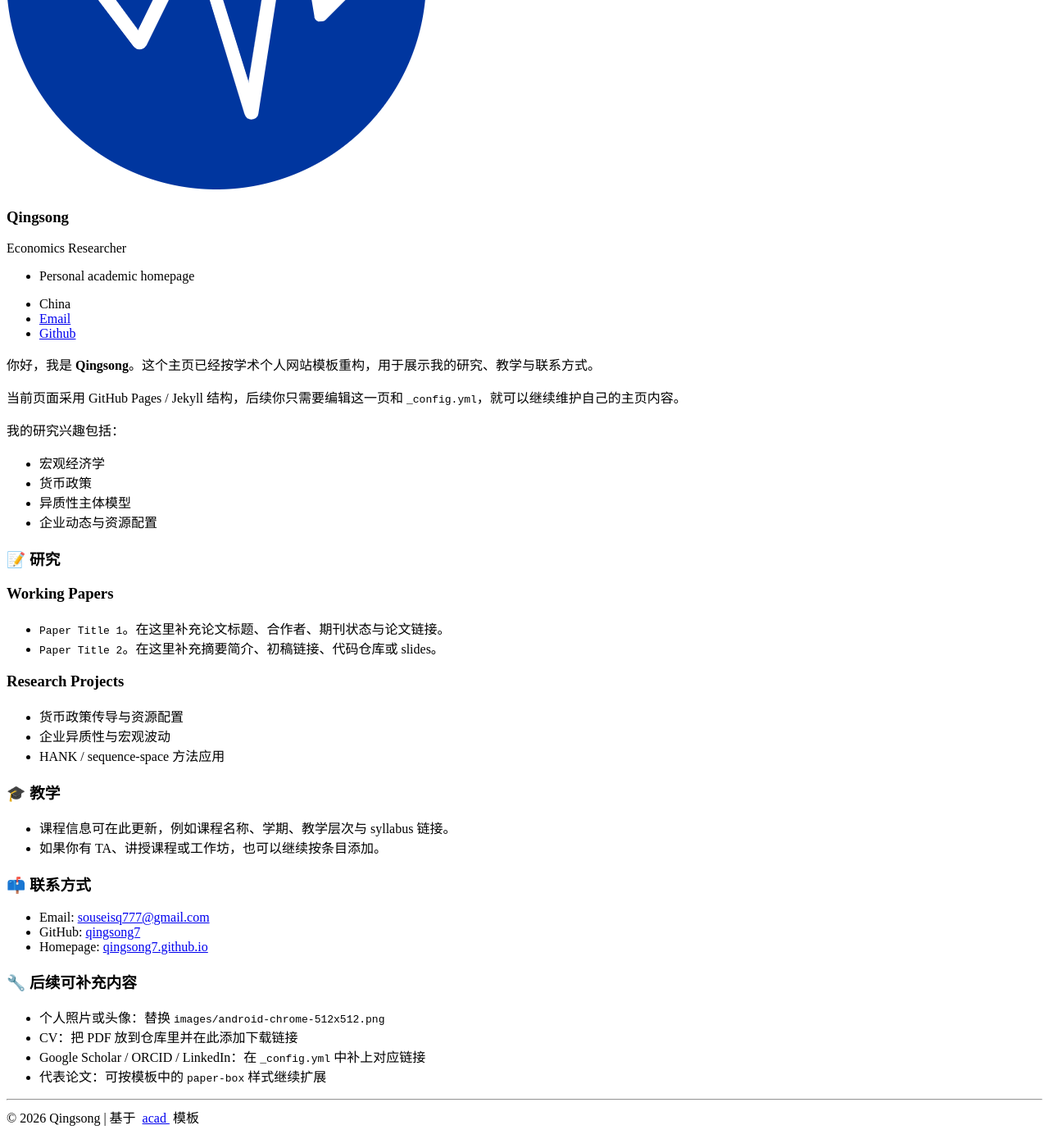
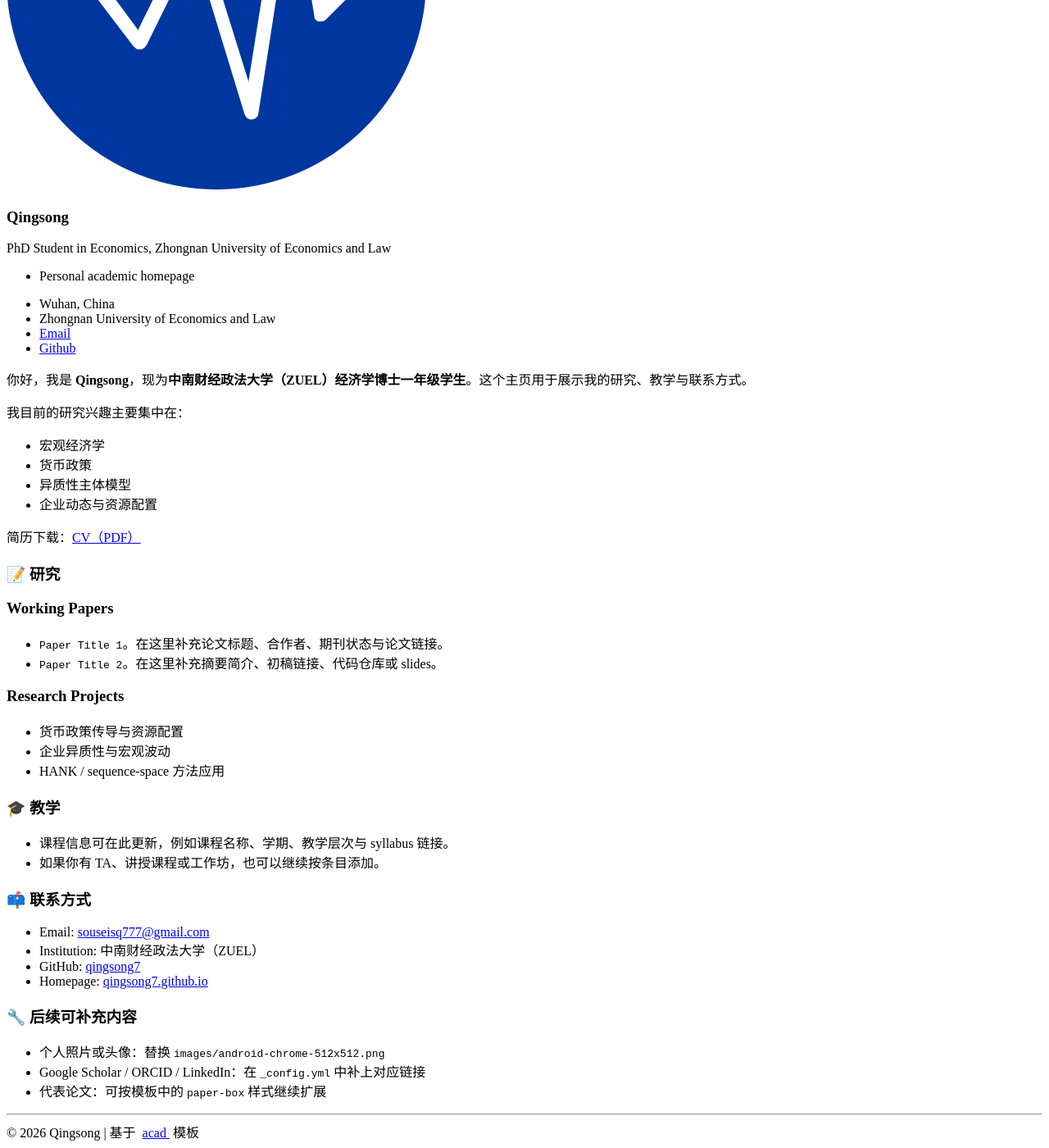
Before and after one commit to qingsong7/qingsong7.github.io, a Jekyll site: the page built from _pages/index.md, in a window 1280 px wide and 1400 px high, scrolled down 559 px. Shown: the whole window at 82% size. Built offline with Jekyll 4.4.1, drawn with Linux system fonts in a browser that asks for light colours.

```diff
--- a/_config.yml
+++ b/_config.yml
@@ -23,9 +23,9 @@ baidu_site_verification  :  # get baidu_site_verification from https://ziyuan.ba
 author:
   name             : "Qingsong"
   avatar           : "images/android-chrome-512x512.png"
-  bio              : "Economics Researcher"
-  location         : "China"
-  employer         :
+  bio              : "PhD Student in Economics, Zhongnan University of Economics and Law"
+  location         : "Wuhan, China"
+  employer         : "Zhongnan University of Economics and Law"
   pubmed           :
   googlescholar    :
   email            : "souseisq777@gmail.com"
--- a/_pages/index.md
+++ b/_pages/index.md
@@ -11,15 +11,15 @@ redirect_from:
 
 <span class='anchor' id='about-me'></span>
 
-你好，我是 **Qingsong**。这个主页已经按学术个人网站模板重构，用于展示我的研究、教学与联系方式。
+你好，我是 **Qingsong**，现为**中南财经政法大学（ZUEL）经济学博士一年级学生**。这个主页用于展示我的研究、教学与联系方式。
 
-当前页面采用 GitHub Pages / Jekyll 结构，后续你只需要编辑这一页和 `_config.yml`，就可以继续维护自己的主页内容。
-
-我的研究兴趣包括：
+我目前的研究兴趣主要集中在：
 - 宏观经济学
 - 货币政策
 - 异质性主体模型
 - 企业动态与资源配置
+
+简历下载：[CV（PDF）](/cv/CSH-DIS-cvTemplate.pdf)
 
 <span class='anchor' id='research'></span>
 
@@ -46,6 +46,7 @@ redirect_from:
 # 📫 联系方式
 
 - Email: [souseisq777@gmail.com](mailto:souseisq777@gmail.com)
+- Institution: 中南财经政法大学（ZUEL）
 - GitHub: [qingsong7](https://github.com/qingsong7)
 - Homepage: [qingsong7.github.io](https://qingsong7.github.io)
 
@@ -54,6 +55,5 @@ redirect_from:
 # 🔧 后续可补充内容
 
 - 个人照片或头像：替换 `images/android-chrome-512x512.png`
-- CV：把 PDF 放到仓库里并在此添加下载链接
 - Google Scholar / ORCID / LinkedIn：在 `_config.yml` 中补上对应链接
 - 代表论文：可按模板中的 `paper-box` 样式继续扩展
```
Also changed, not shown: _pages/about.md (+4 -4 lines), 1 other file.
